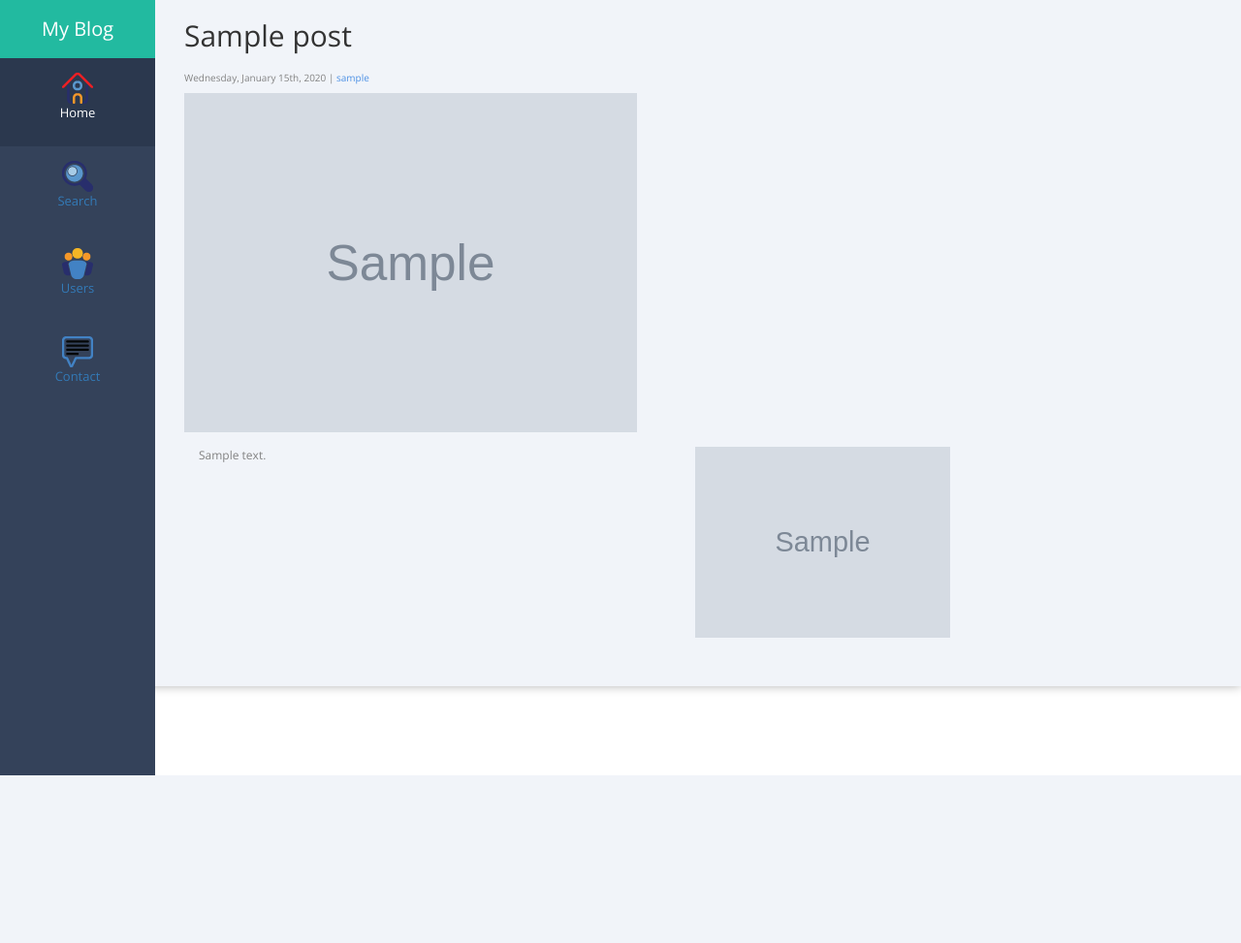
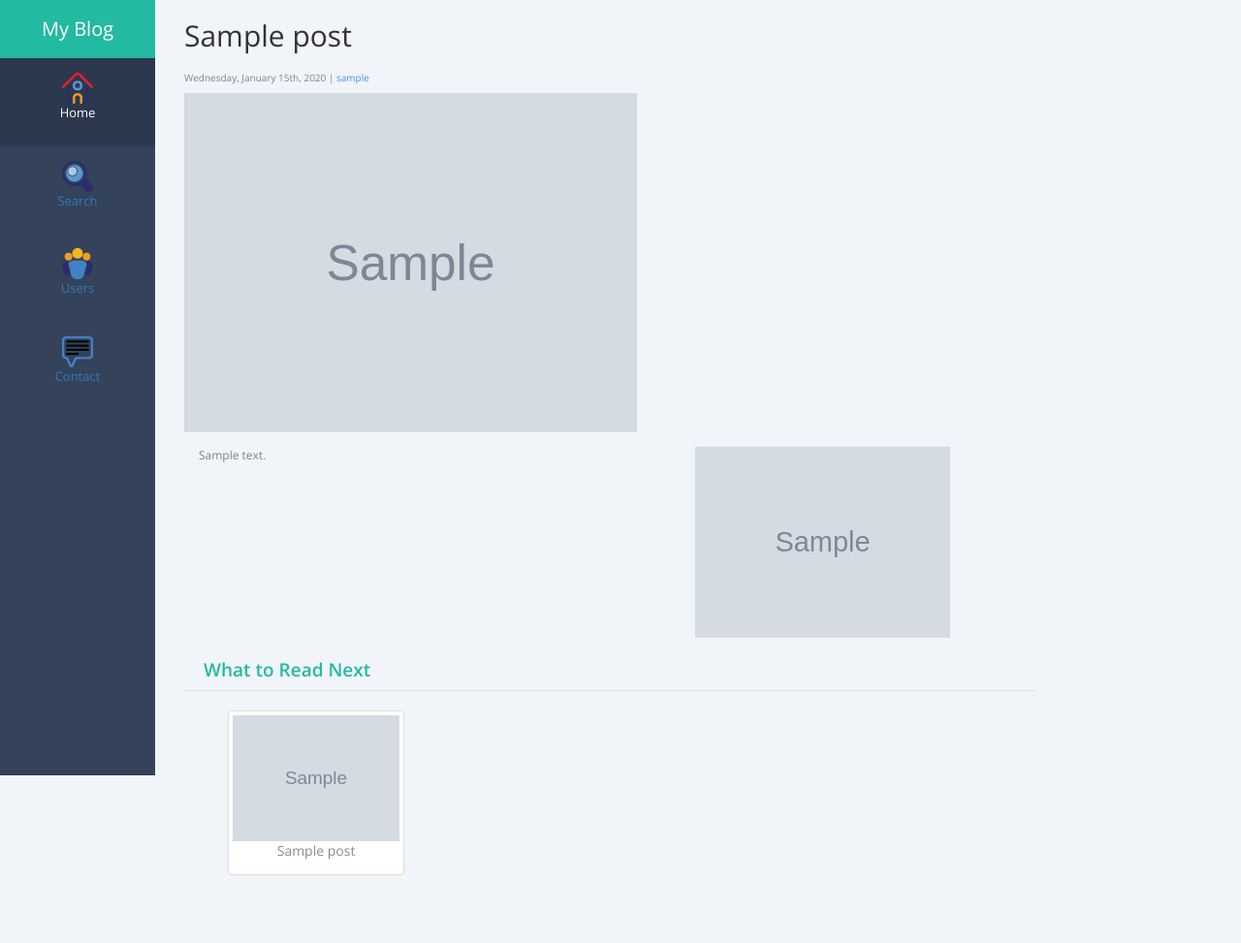
Before and after one commit to sreekanthg25/Python-Django, a Django app: page /post/1/ in a window 1280 px wide. Shown: the whole page at 97% size. Before the commit the page ends 800 px from the top, so only its background shows below. Run offline with Django 3.2, Linux system fonts and the light colour scheme; tables that the repository leaves empty hold one stand-in row (values such as "Sample post"); grey boxes marked "Sample" are stand-in pictures; some libraries are stand-ins or nearby versions.

Commit message:
updated with random set of articles addition

```diff
--- a/Blog/static/css/blog.css
+++ b/Blog/static/css/blog.css
@@ -4,9 +4,7 @@ body{
 #wrapper {
   padding-left: 250px;
 }
-.save {
-    float: right;
-}
+
 .date{
 	font-size: 10px;
 	color: #828282;
@@ -14,14 +12,6 @@ body{
 }
 .author{
 	color: #4D91E5;
-}
-
-
-.top-menu, .top-menu:hover, .top-menu:visited {
-    color: #ffffff;
-    float: right;
-    font-size: 26pt;
-    margin-right: 20px;
 }
 
 .post {
@@ -154,3 +144,21 @@ main{
 .post_list ol li {
 	font-size: 4em;
 }
+.readnext-section{
+
+}
+.readnext-title{
+	font-size: 19px;
+	font-weight: 600;
+	color: #22BAA0;
+	padding: 20px 0px 7px 20px;
+	border-bottom: 1px solid #dee2e8;
+}
+.readnext-body{
+	padding: 20px 0 0 30px;
+}
+.readnext-body a{
+	text-align: center;
+	color: #868C92;
+	text-decoration: none;
+}
--- a/Blog/templates/Blog/base.html
+++ b/Blog/templates/Blog/base.html
@@ -49,6 +49,25 @@
 						{% endblock %}
 					</div>
 				</div>
+				<div class="row">
+					<div class="col-md-10">
+						<div class="readnext-section">
+							<div class="readnext-title">
+								What to Read Next
+							</div>
+							<div class="readnext-body">
+							{% for rpost in randpost%}
+								<div class="col-xs-3">
+									<a href="{% url 'post_detail' pk=rpost.pk %}" class="thumbnail">
+										<img src="{{MEDIA_URL}}{{rpost.heroimage}}" class="img-responsive">
+										<p>{{rpost.title}}</p>
+									</a>
+								</div>
+							{% endfor %}
+							</div>
+						</div>
+					</div>
+				</div>
 			</div>
 		</div>
 	</main>
--- a/Blog/templates/Blog/post_detail.html
+++ b/Blog/templates/Blog/post_detail.html
@@ -19,6 +19,5 @@
 	        	<img src="{{MEDIA_URL}}{{post.optionalimage}}" class="img-responsive">
 	    	</div>
         </div>
-        <p>{{ post.text|linebreaks }}</p>
     </div>
 {% endblock %}
--- a/Blog/templates/Blog/post_list.html
+++ b/Blog/templates/Blog/post_list.html
@@ -18,7 +18,7 @@
     </div>
     <div class="post_list">
     <ol>
-	{% for post in posts %}
+	{% for post in posts%}
 		<li>
 		<div class="post">
 	    	<h2>{{ post.title }}</h2>
--- a/Blog/views.py
+++ b/Blog/views.py
@@ -1,12 +1,13 @@
 from django.shortcuts import render, get_object_or_404
 from django.utils import timezone
 from .models import Post
-
+import random
 def post_list(request):
     posts = Post.objects.filter(published_date__lte=timezone.now()).order_by('published_date')
-    randompost = Post.objects.order_by('?')[:1]
-    return render(request, 'Blog/post_list.html', {'posts': posts,'rp':randompost[0]})
+    randompost = Post.objects.order_by('?')[:4]
+    return render(request, 'Blog/post_list.html', {'posts': posts,'rp':randompost[0],'randpost':randompost})
 
 def post_detail(request, pk):
     post = get_object_or_404(Post, pk=pk)
-    return render(request, 'Blog/post_detail.html', {'post': post})
+    randompost = Post.objects.order_by('?')[:4]
+    return render(request, 'Blog/post_detail.html', {'post': post, 'randpost':randompost})
```
